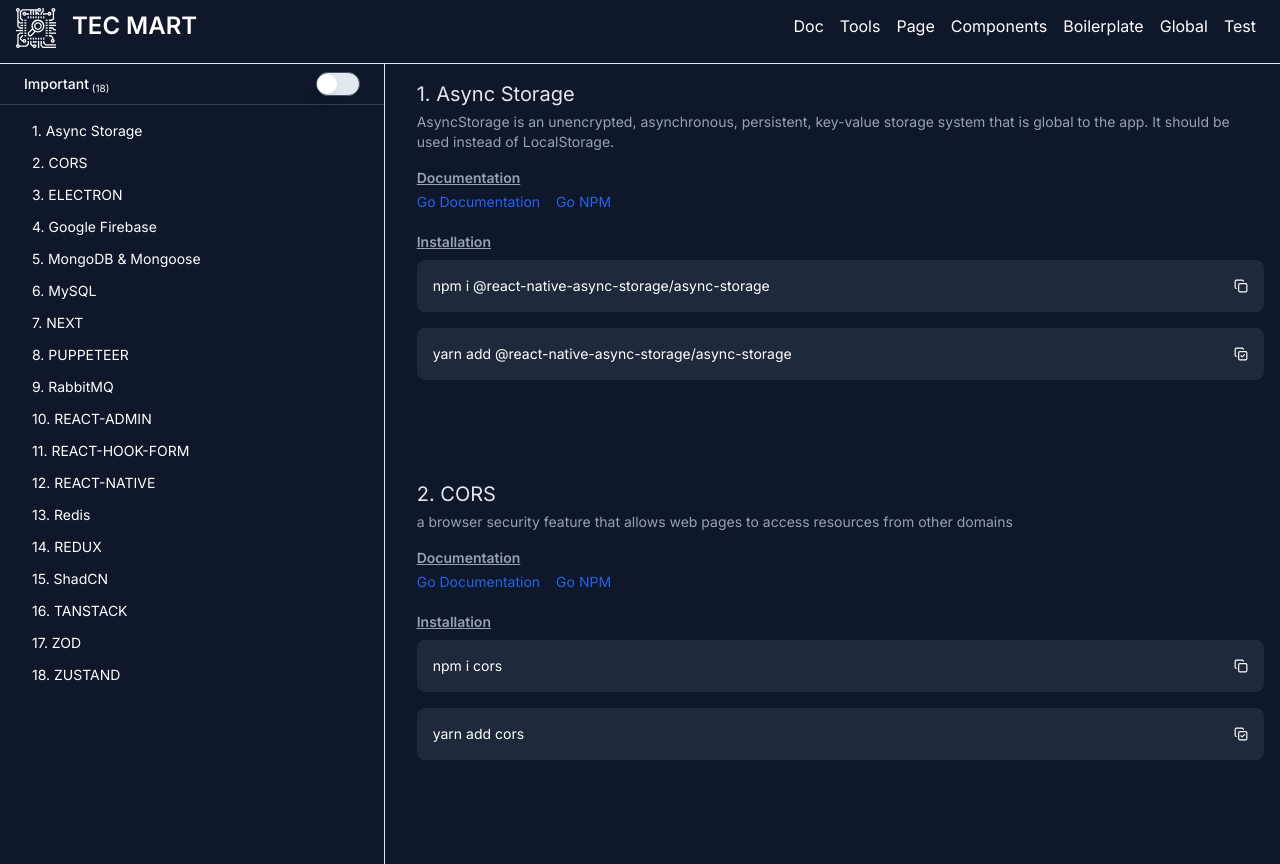
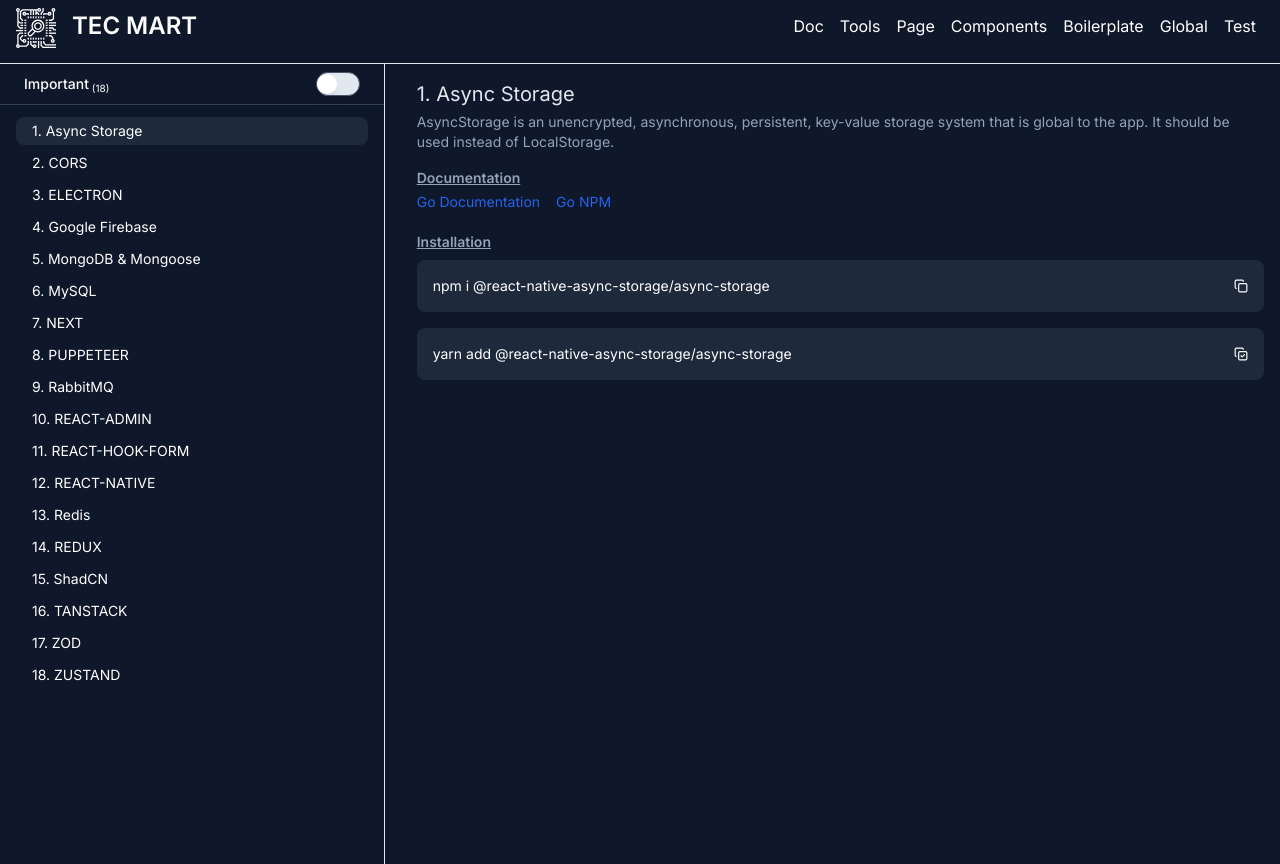
Before and after one commit to Toufiquer/tecmart-web-app, a Next.js app: page /tools in a window 1280 px wide. Built offline with nearby package versions, Linux system fonts and the light colour scheme.

Commit message:
done @ implement spy-scroll to tools

```diff
--- /dev/null
+++ b/src/app/tools/spy-scroll-wrapper.tsx
@@ -0,0 +1,62 @@
+/*
+|-----------------------------------------
+| setting up SpyScrollWrapper for the App
+| @author: Toufiquer Rahman<toufiquer.0@gmail.com>
+| @copyright: Toufiquer, May, 2024
+|-----------------------------------------
+*/
+
+"use client";
+
+import { useRef, useEffect, Dispatch, SetStateAction } from "react";
+
+const SpyScrollWrapper = ({
+  refId,
+  children,
+  setSpyDiv,
+}: {
+  children: React.ReactNode;
+  refId: string;
+  setSpyDiv: Dispatch<SetStateAction<string>>;
+}) => {
+  console.log("RefDiv", refId);
+  const divRef = useRef(null);
+  useEffect(() => {
+    const observer = new IntersectionObserver(
+      (entries) => {
+        const [entry] = entries;
+        console.log("");
+        console.log("");
+        console.log("");
+        console.log("");
+        if (entry.isIntersecting) {
+          // Element is visible
+
+          console.log("Div is visible");
+          console.log("ref Id :", refId);
+          setSpyDiv(refId);
+        } else {
+          // Element is not visible
+          //   console.log("Div is not visible");
+          //   console.log("ref Id :", refId);
+        }
+      },
+      { threshold: 0.3 }
+    );
+
+    if (divRef.current) {
+      observer.observe(divRef.current);
+    }
+
+    return () => {
+      observer.disconnect(); // Cleanup on unmount
+    };
+  }, [divRef]);
+
+  return (
+    <div id={refId} ref={divRef}>
+      {children}
+    </div>
+  );
+};
+export default SpyScrollWrapper;
--- a/src/app/tools/tools-outlet.tsx
+++ b/src/app/tools/tools-outlet.tsx
@@ -16,6 +16,7 @@
 import copy from "copy-to-clipboard";
 import { toast } from "react-toastify";
 import { Dispatch, SetStateAction, useEffect, useRef } from "react";
+import SpyScrollWrapper from "./spy-scroll-wrapper";
 
 const ToolsOutlet = ({
   setSpyDiv,
@@ -28,44 +29,10 @@
   const data =
     (toolsStorage?.data && toolsStorage?.data[0]?.context) || "not found";
 
-  const divRef = useRef(null);
-  useEffect(() => {
-    const observer = new IntersectionObserver(
-      (entries) => {
-        const [entry] = entries;
-        console.log("");
-        console.log("");
-        console.log("");
-        console.log("");
-        if (entry.isIntersecting) {
-          // Element is visible
-
-          console.log("Div is visible");
-          console.log("ref Id :", refId);
-          setSpyDiv(refId);
-        } else {
-          // Element is not visible
-          //   console.log("Div is not visible");
-          //   console.log("ref Id :", refId);
-        }
-      },
-      { threshold: 0.3 }
-    );
-
-    if (divRef.current) {
-      observer.observe(divRef.current);
-    }
-
-    return () => {
-      observer.disconnect(); // Cleanup on unmount
-    };
-  }, [divRef]);
-
   const handleCopy = (data: string) => {
     toast.success(`Copy, ${data}`, { autoClose: 1000, theme: "dark" });
     copy(data);
   };
-
 
   return (
     <main>
@@ -77,13 +44,17 @@
               .filter((curr) => curr.id !== "")
               .sort((a, b) => a.title?.localeCompare(b.title || "") || 1)
               .map((curr, idx) => (
+                <SpyScrollWrapper
+                  refId={curr.title || ""}
+                  setSpyDiv={setSpyDiv}
+                >
                   <div
                     key={curr.id}
                     id={`${curr.title
                       ?.toLocaleLowerCase()
                       .replace("-", "_")
                       .replace(" ", "_")}`}
-                  className="px-4 mb-12 pb-12"
+                    className="px-4 mb-12 pb-12 min-h-screen"
                   >
                     <h2 className="cursor-pointer mt-1 w-full border-slate-500 px-4 rounded-lg py-1 text-xl text-slate-200 hover:border-b hover:bg-slate-800">
                       {idx + 1}. {curr.title}
@@ -152,6 +123,7 @@
                       ))}
                     </div>
                   </div>
+                </SpyScrollWrapper>
               ))}
           </div>
         </ScrollArea>
```
Lines whose indentation alone changed are shown as unchanged.
